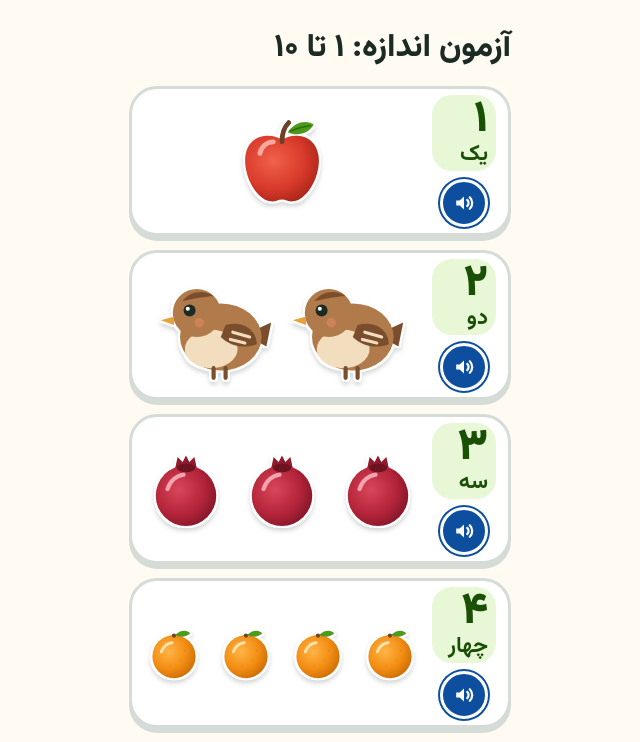
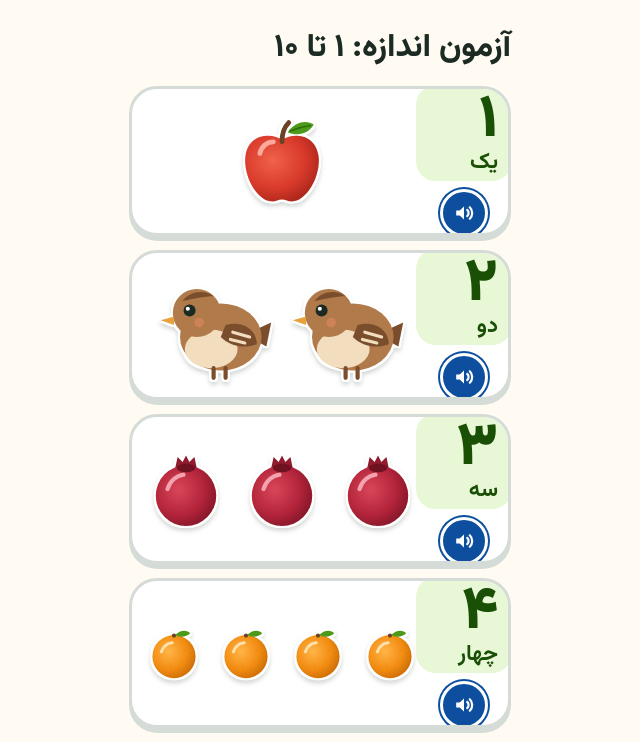
Before and after one commit to AfshinJalili/persian-learn, a Next.js app: page /dev/count-cards in a window 1280 px wide. Shown: the top 742 px of the page, without its empty margins (320-960 px from the left). Built offline with nearby package versions, Linux system fonts and the light colour scheme.

Commit message:
fix(counting-intro): hit design card/tile/digit sizes; ink-fit glyph art
After rebase onto fix/large-font-70 (814aed5), CountCard CSS targets the
spec floors at 16px root (card ≥128, tile 96², digit 60) and ObjectArt
ink-fits plain pictographic glyphs so counting displays stay drawn.

```diff
--- a/app/globals.css
+++ b/app/globals.css
@@ -2472,8 +2472,8 @@ h2.prompt-numeral {
   align-items: center;
   gap: 12px;
   width: 100%;
-  /* rem so the card grows with the phone's font size */
-  min-height: 6rem;
+  /* rem so the card grows with the phone's font size; 8rem = 128px at 16px root */
+  min-height: 8rem;
   max-height: none;
   flex: 1 0 auto;
   padding: 12px;
@@ -2541,8 +2541,10 @@ h2.prompt-numeral {
 .cc-tile {
   position: relative;
   flex: none;
-  min-width: 64px;
-  min-height: 64px;
+  width: 96px;
+  height: 96px;
+  min-width: 96px;
+  min-height: 96px;
   padding-block: 4px;
   padding-inline-end: 8px;
   border-radius: var(--r-md);
@@ -2552,7 +2554,7 @@ h2.prompt-numeral {
   flex-direction: column;
   align-items: flex-start;
   justify-content: center;
-  padding-inline-start: 8px;
+  padding-inline-start: 14px;
 }
 
 .cc-tile.pulse {
@@ -2560,8 +2562,8 @@ h2.prompt-numeral {
 }
 
 .cc-num {
-  /* The big ۱/۲/۳: rem so it stays bigger than the word at any font size. */
-  font-size: 2.75rem;
+  /* The big ۱/۲/۳: 3.75rem = 60px at 16px root; rem so it scales with font size. */
+  font-size: 3.75rem;
   line-height: 1;
   font-weight: 900;
 }
@@ -2602,7 +2604,7 @@ h2.prompt-numeral {
   min-width: 0;
   margin: 0;
   height: 100%;
-  min-height: 64px;
+  min-height: 96px;
   display: grid;
   place-items: center;
   place-content: center;
@@ -2715,12 +2717,14 @@ h2.prompt-numeral {
   }
 
   .cc-intro-screen .cc-tile {
-    min-width: 72px;
-    min-height: 72px;
+    width: 96px;
+    height: 96px;
+    min-width: 96px;
+    min-height: 96px;
   }
 
   .cc-intro-screen .cc-num {
-    font-size: 3.5rem;
+    font-size: 3.75rem;
   }
 
   .cc-intro-screen .cc-word {
--- a/components/art/objects.tsx
+++ b/components/art/objects.tsx
@@ -978,7 +978,9 @@ function SingleObjectArt({
   const art = objectArtForToken(token);
   const hand = isHandToken(token);
   const h = height ?? size;
-  if (!art && !fluid && (isInkFitGlyph(token) || (single && isGlyphArt(token)))) {
+  // Ink-fit any plain pictographic glyph (clap/check/clock always; door/box/…
+  // too) so counting displays never show a stray unfitted emoji.
+  if (!art && !fluid && (isInkFitGlyph(token) || isGlyphArt(token))) {
     return (
       <span
         className="illus"
@@ -1086,7 +1088,9 @@ export function ObjectArt({
     return <ObjectCluster token={token} itemSize={size} />;
   }
 
-  return <SingleObjectArt token={parts[0] ?? token} size={size} />;
+  // A lone token is the only picture in this art box — ink-fit plain glyphs
+  // (speaker, door, weather, …) the same way ObjectCluster does for count===1.
+  return <SingleObjectArt token={parts[0] ?? token} size={size} single />;
 }
 
 /** Clap, same/different marks, and clock faces: ink-fitted glyphs (no SVG). */
--- a/components/exercises/CountCard.tsx
+++ b/components/exercises/CountCard.tsx
@@ -21,7 +21,7 @@ export const COUNT_WORDS = [
 ] as const;
 
 export const COUNT_CARD_BASE_ZONE = 208;
-export const COUNT_CARD_BASE_HEIGHT = 120;
+export const COUNT_CARD_BASE_HEIGHT = 96;
 export const COUNT_CARD_MIN_SIZE = 32;
 export const COUNT_CARD_GAP_PREFERRED = 12;
 export const COUNT_CARD_GAP_MIN = 8;
```
